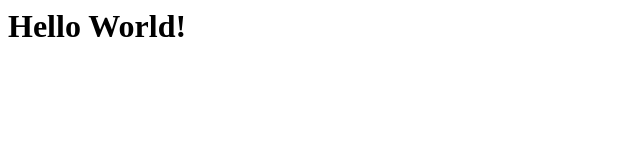
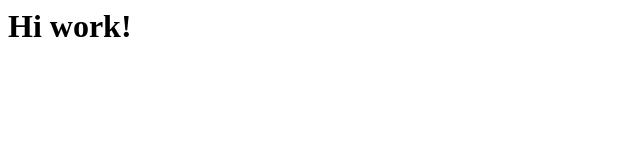
Before and after one commit to jesus28373/prueba, a plain HTML site: page index.html in a window 1280 px wide. Shown: the whole page, without its empty margins (0-640 px from the left). Drawn offline with Linux system fonts and the light colour scheme.

Commit message:
Update index.html

```diff
--- a/index.html
+++ b/index.html
@@ -1 +1 @@
-<h1>Hello World!</h1>
+<h1>Hi work!</h1>
```
